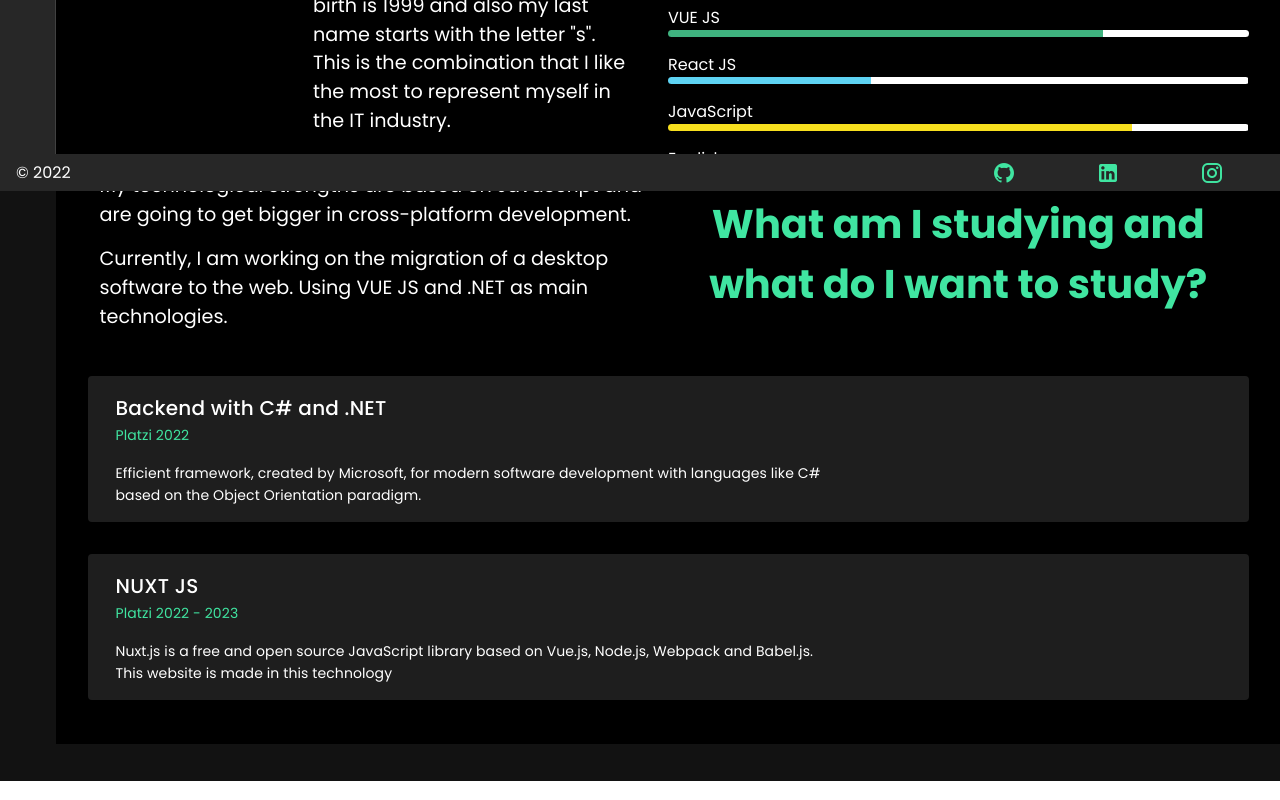
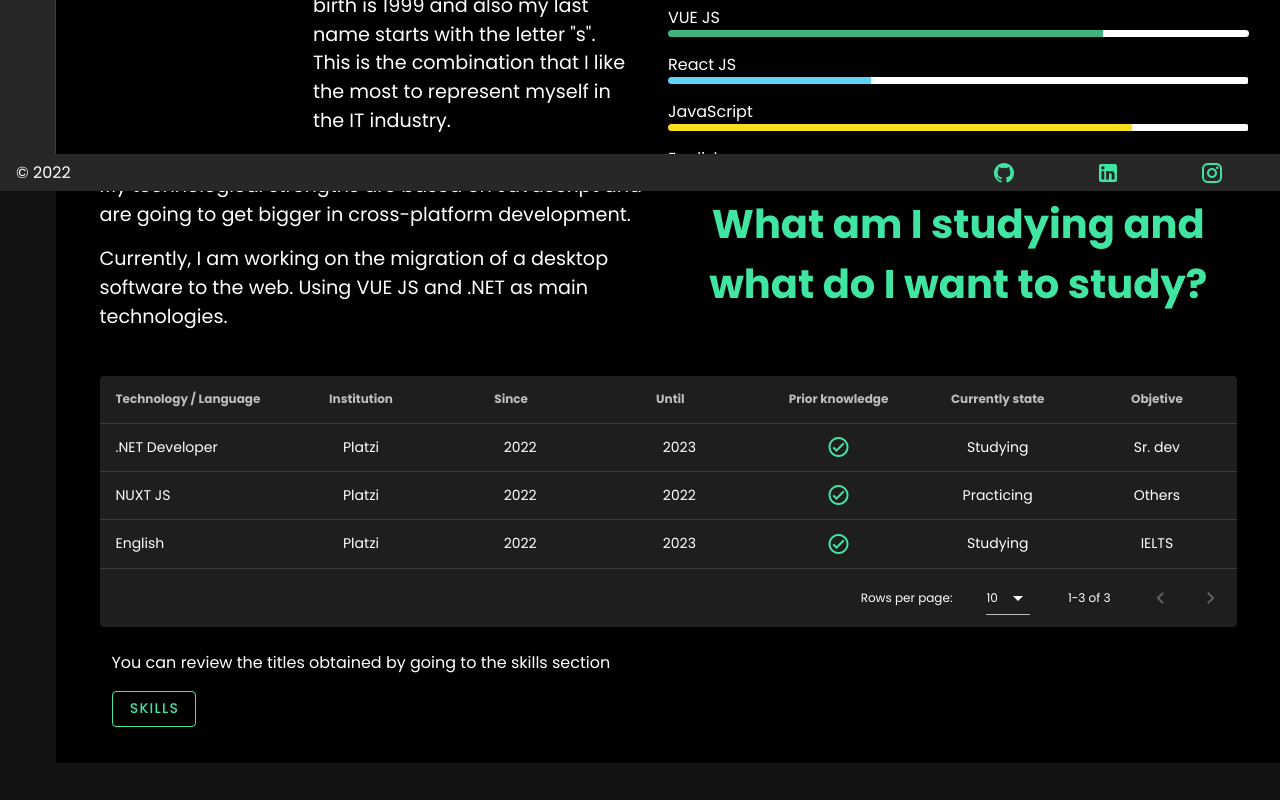
Before and after one commit to sam99s/portfolioNuxt, a Nuxt app: page /about in a window 1280 px wide. Shown: the part 609-1409 px from the top of the page. Built offline with nearby package versions, Linux system fonts and the light colour scheme.

Commit message:
studiesTable :sparkles:

```diff
--- /dev/null
+++ b/components/StudiesDataTable.vue
@@ -0,0 +1,83 @@
+<template>
+  <v-data-table :headers="headers" :items="items" class="elevation-1">
+    <template v-slot:[`item.priorKnowledge`]="{ item }">
+      <v-icon v-if="item.priorKnowledge" color="#40e5a1">{{ check }}</v-icon>
+      <v-icon v-else color="orange">{{ noCheck }}</v-icon>
+    </template>
+  </v-data-table>
+</template>
+
+<script>
+export default {
+  name: "StudiesDataTable",
+  props: {
+    items: {
+      type: Array,
+      required: true,
+    },
+    check: {
+      type: String,
+      default: "mdi-check-circle-outline",
+    },
+    noCheck: {
+      type: String,
+      default: "mdi-close-circle-outline",
+    },
+  },
+  data() {
+    return {
+      headers: [
+        {
+          text: "Technology / Language",
+          value: "subject",
+          sortable: false,
+          align: "start",
+          width: "16%",
+        },
+        {
+          text: "Institution",
+          value: "institution",
+          sortable: false,
+          align: "center",
+          width: "14%",
+        },
+        {
+          text: "Since",
+          value: "since",
+          sortable: true,
+          align: "center",
+          width: "14%",
+        },
+        {
+          text: "Until",
+          value: "until",
+          sortable: true,
+          align: "center",
+          width: "14%",
+        },
+        {
+          text: "Prior knowledge",
+          value: "priorKnowledge",
+          sortable: false,
+          align: "center",
+          width: "14%",
+        },
+        {
+          text: "Currently state",
+          value: "currentlyState",
+          sortable: false,
+          align: "center",
+          width: "14%",
+        },
+        {
+          text: "Objetive",
+          value: "objetive",
+          sortable: false,
+          align: "center",
+          width: "14%",
+        },
+      ],
+    };
+  },
+};
+</script>
--- a/layouts/myself.vue
+++ b/layouts/myself.vue
@@ -64,6 +64,7 @@
         :subtitle="studies.dotnet.subtitle"
         :text="studies.dotnet.text"
         :image="studies.dotnet.image"
+        v-if="isHome"
       />
 
       <StudiesCard
@@ -71,6 +72,7 @@
         :subtitle="studies.nuxt.subtitle"
         :text="studies.nuxt.text"
         :image="studies.nuxt.image"
+        v-if="isHome"
       />
 
       <v-col cols="12" class="text-center" v-if="isHome">
--- /dev/null
+++ b/layouts/studiesTable.vue
@@ -0,0 +1,58 @@
+<template>
+  <v-container>
+    <v-row>
+      <v-col cols="12" class="px-0">
+        <StudiesDataTable :items="items" />
+      </v-col>
+      <v-col cols="12">
+        <p>You can review the titles obtained by going to the skills section</p>
+        <v-btn outlined elevation="2" color="#40e5a1" to="/skills" router exact
+          >Skills</v-btn
+        >
+      </v-col>
+    </v-row>
+  </v-container>
+</template>
+
+<script>
+import StudiesDataTable from "../components/StudiesDataTable.vue";
+export default {
+  data() {
+    return {
+      name: "studiesTable",
+      items: [
+        {
+          subject: ".NET Developer",
+          institution: "Platzi",
+          since: "2022",
+          until: "2023",
+          priorKnowledge: true,
+          currentlyState: "Studying",
+          objetive: "Sr. dev",
+        },
+        {
+          subject: "NUXT JS",
+          institution: "Platzi",
+          since: "2022",
+          until: "2022",
+          priorKnowledge: true,
+          currentlyState: "Practicing",
+          objetive: "Others",
+        },
+        {
+          subject: "English",
+          institution: "Platzi",
+          since: "2022",
+          until: "2023",
+          priorKnowledge: true,
+          currentlyState: "Studying",
+          objetive: "IELTS",
+        },
+      ],
+    };
+  },
+  components: { StudiesDataTable },
+};
+</script>
+
+<style scoped></style>
--- a/pages/about/index.vue
+++ b/pages/about/index.vue
@@ -2,14 +2,16 @@
     <v-container>
         <AboutMe />
         <Myself />
+        <StudiesTable />
     </v-container>
 </template>
 
 <script>
 import Myself from '../../layouts/myself.vue';
 import AboutMe from '../../layouts/aboutMe.vue';
+import StudiesTable from '../../layouts/studiesTable.vue';
 export default {
-    components: { Myself, AboutMe }
+    components: { Myself, AboutMe, StudiesTable }
 }
 </script>
 
```
